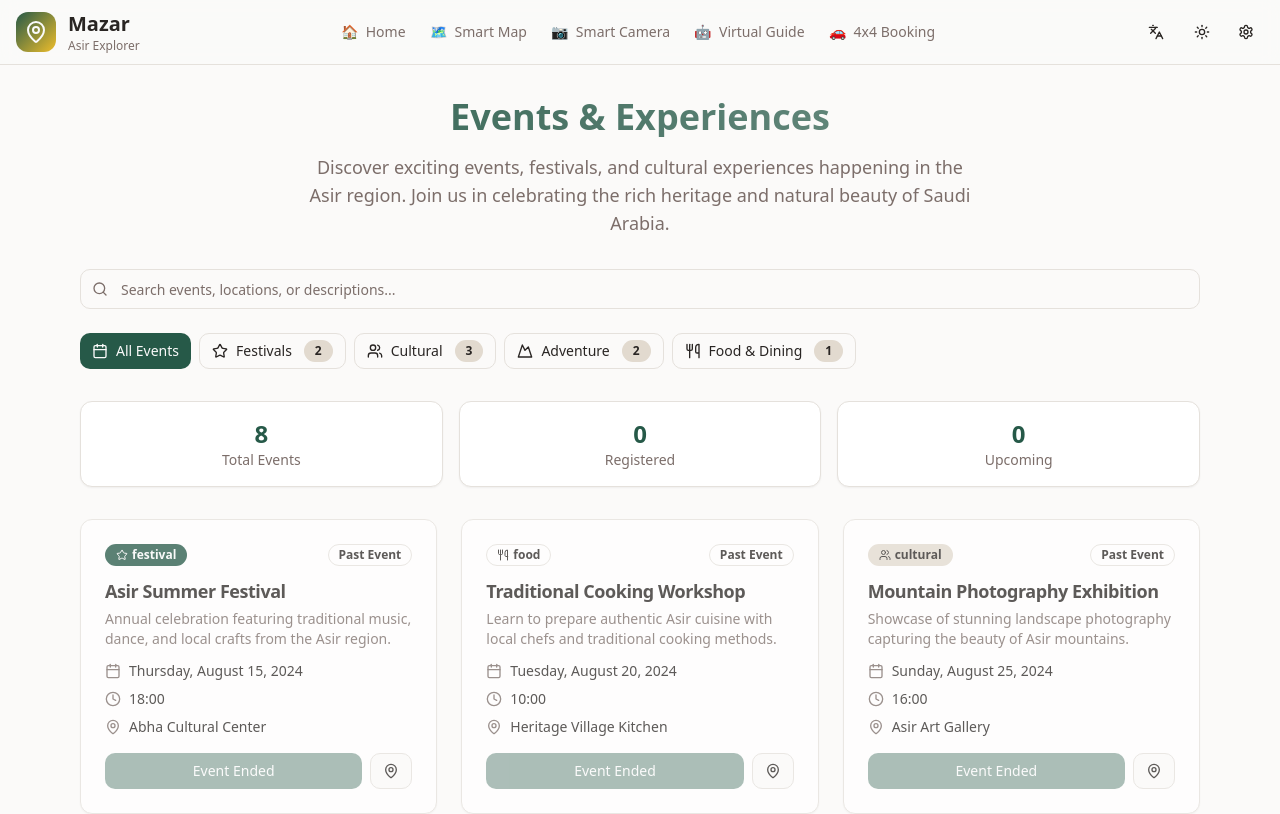
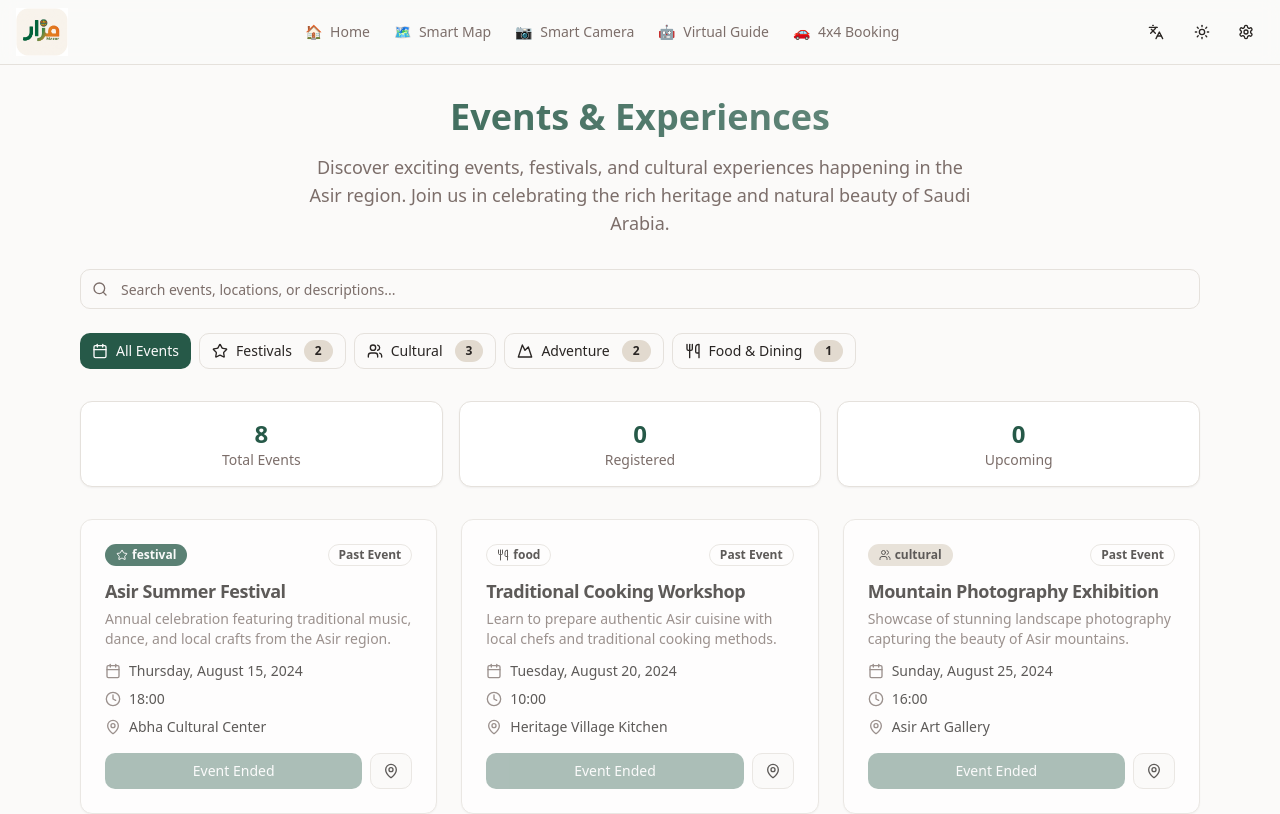
Before and after one commit to Abdulrahman23-op/asir-explorer-ai, a React (Vite) app: page /events in a window 1280 px wide. Shown: the top 814 px of the page. Built offline with nearby package versions, Linux system fonts and the light colour scheme.

Commit message:
Add logo to header
Replace the default MapPin icon with the provided logo in the header component.

```diff
--- a/src/components/layout/Header.tsx
+++ b/src/components/layout/Header.tsx
@@ -1,5 +1,5 @@
 import { useState } from "react";
-import { Menu, MapPin, Settings, Sun, Moon } from "lucide-react";
+import { Menu, Settings, Sun, Moon } from "lucide-react";
 import { Button } from "@/components/ui/button";
 import { Sheet, SheetContent, SheetTrigger } from "@/components/ui/sheet";
 import { useTheme } from "next-themes";
@@ -27,13 +27,11 @@ const Header = () => {
       <div className="container flex h-16 items-center justify-between px-4">
         {/* Logo Section */}
         <div className="flex items-center gap-3">
-          <div className="flex h-10 w-10 items-center justify-center rounded-lg bg-gradient-to-br from-primary to-accent">
-            <MapPin className="h-6 w-6 text-primary-foreground" />
-          </div>
-          <div>
-            <h1 className="text-xl font-bold text-foreground">Mazar</h1>
-            <p className="text-xs text-muted-foreground">Asir Explorer</p>
-          </div>
+          <img
+            src="/lovable-uploads/f8529688-ce78-4a00-9c31-be982d61e9a8.png"
+            alt="Mazar Logo"
+            className="h-12 w-auto"
+          />
         </div>
 
         {/* Desktop Navigation */}
@@ -84,13 +82,11 @@ const Header = () => {
             <SheetContent side="right" className="w-80">
               <div className="flex flex-col gap-4 pt-6">
                 <div className="flex items-center gap-3 pb-4 border-b">
-                  <div className="flex h-10 w-10 items-center justify-center rounded-lg bg-gradient-to-br from-primary to-accent">
-                    <MapPin className="h-6 w-6 text-primary-foreground" />
-                  </div>
-                  <div>
-                    <h2 className="text-lg font-bold">Mazar</h2>
-                    <p className="text-sm text-muted-foreground">Asir Explorer</p>
-                  </div>
+                  <img
+                    src="/lovable-uploads/f8529688-ce78-4a00-9c31-be982d61e9a8.png"
+                    alt="Mazar Logo"
+                    className="h-10 w-auto"
+                  />
                 </div>
 
                 <nav className="flex flex-col gap-2">
```
Also changed, not shown: public/lovable-uploads/f8529688-ce78-4a00-9c31-be982d61e9a8.png (added).
